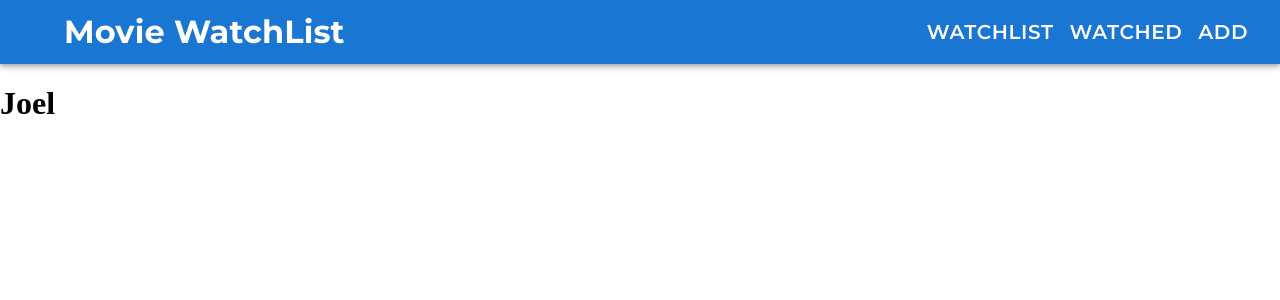
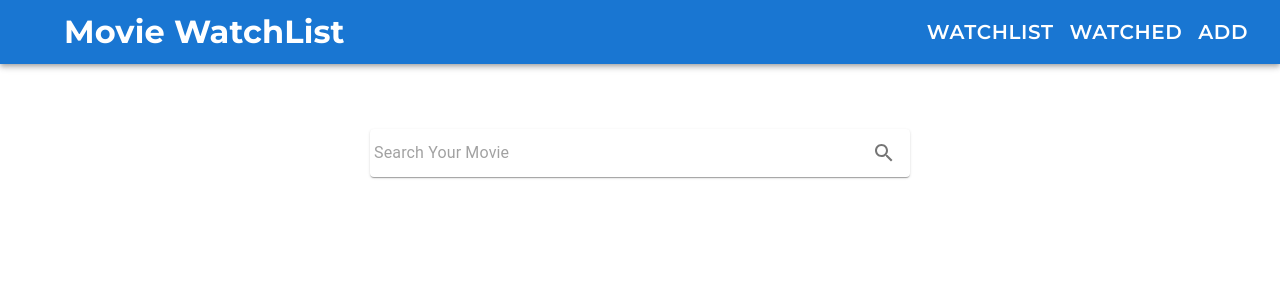
Before and after one commit to JoelAngels/Movie-Watchlist, a React (Create React App) app: page /add in a window 1280 px wide. Shown: the top 300 px of the page. Built offline with nearby package versions, Linux system fonts and the light colour scheme.

Commit message:
search input field initiated

```diff
--- a/src/components/Header.js
+++ b/src/components/Header.js
@@ -52,7 +52,7 @@
             </Link>
 
             {/* Third Link */}
-            <Link to="/addMovie">
+            <Link to="/add">
               <Button
                 color="inherit"
                 style={{
--- a/src/features/addMovie/index.js
+++ b/src/features/addMovie/index.js
@@ -1,9 +1,48 @@
-import React from "react";
+import React, { useState } from "react";
+import InputBase from "@mui/material/InputBase";
+import Paper from "@mui/material/Paper";
+import IconButton from "@mui/material/IconButton";
+import SearchIcon from "@mui/icons-material/Search";
 
 const AddMovie = () => {
+  const [query, setQuery] = useState("");
+
+  const handleSearch = (e) => {
+    setQuery(e.target.value);
+  };
+
   return (
     <div>
-      <h1>Joel</h1>
+      <div
+        style={{
+          margin: "auto",
+          padding: "15px",
+          maxWidth: "570px",
+          alignContent: "center",
+          marginTop: "50px",
+        }}
+      >
+        <Paper
+          component="form"
+          sx={{
+            p: "2px 4px",
+            display: "flex",
+            alignItems: "center",
+            width: 540,
+          }}
+        >
+          <InputBase
+            sx={{ m1: 1, flex: 1 }}
+            placeholder="Search Your Movie"
+            value={query}
+            onChange={handleSearch}
+          />
+
+          <IconButton type="button" sx={{ p: "10px" }} aria-label="search">
+            <SearchIcon />
+          </IconButton>
+        </Paper>
+      </div>
     </div>
   );
 };
--- a/src/features/watchListMovies/index.js
+++ b/src/features/watchListMovies/index.js
@@ -3,7 +3,7 @@
 const WatchListMovies = () => {
   return (
     <div>
-      <h1>Joel</h1>
+      <h1>WatchListMovies</h1>
     </div>
   );
 };
```
